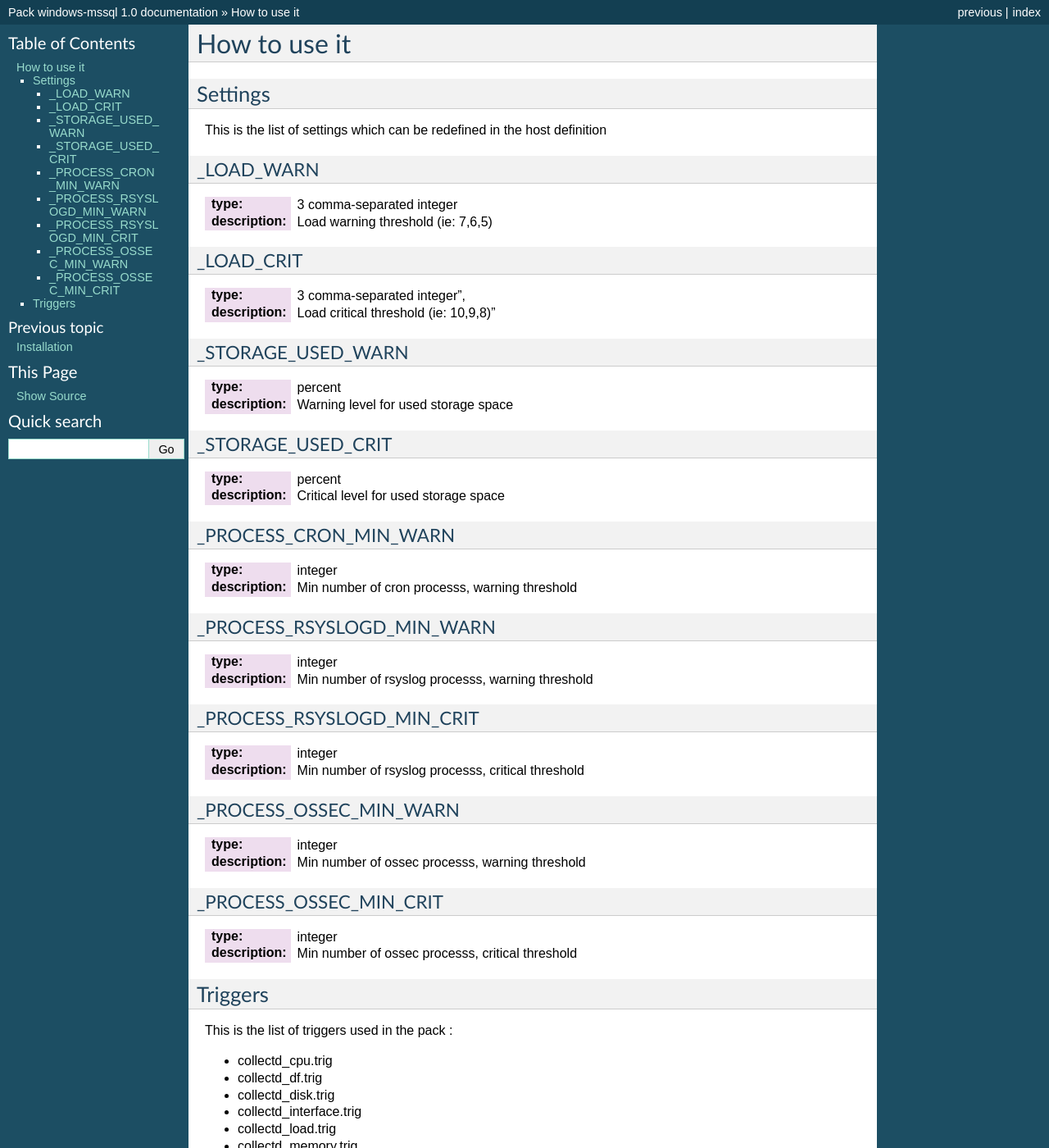
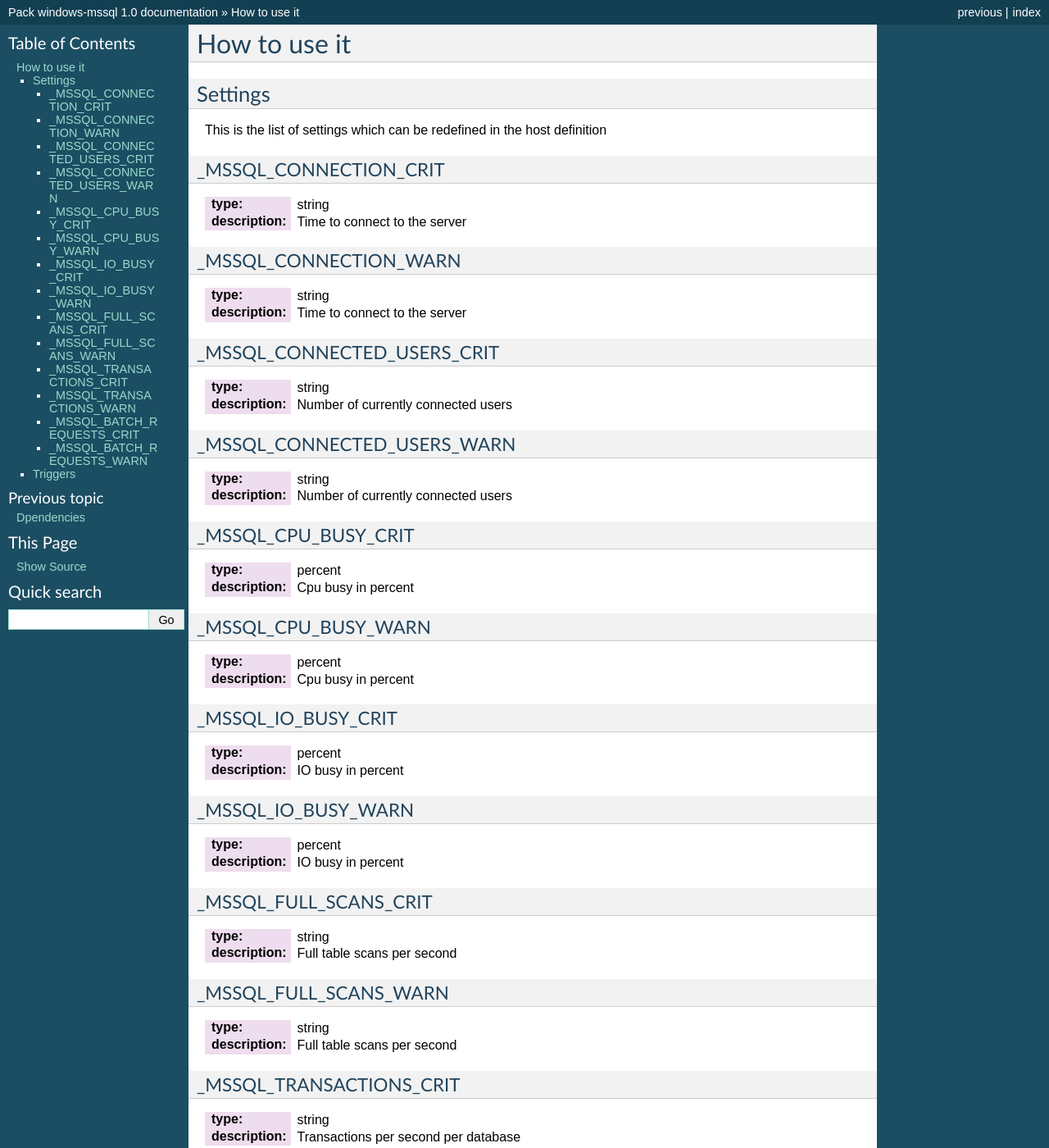
Before and after one commit to savoirfairelinux/monitoring-tools, a Sphinx documentation site: the page built from doc/source/howtouseit.rst, in a window 1280 px wide and 1400 px high. Shown: the whole window at 82% size. Built offline with Sphinx 7.4.7, drawn with Linux system fonts in a browser that asks for light colours; pages that are not in the unit, such as notebooks, are missing from menus; some of the changed text lies outside the part shown.

Commit message:
* Add docs

```diff
--- a/doc/source/howtouseit.rst
+++ b/doc/source/howtouseit.rst
@@ -7,81 +7,94 @@
 
 This is the list of settings which can be redefined in the host definition
 
-_LOAD_WARN
-----------
+_MSSQL_CONNECTION_CRIT
+-------------------------
 
-:type:              3 comma-separated integer
-:description:       Load warning threshold (ie: 7,6,5)
+:type:              string
+:description:       Time to connect to the server
+
+_MSSQL_CONNECTION_WARN
+-------------------------
 
 
-_LOAD_CRIT
-----------
+:type:              string
+:description:       Time to connect to the server
 
-:type:              3 comma-separated integer",
-:description:        Load critical threshold (ie: 10,9,8)"
+_MSSQL_CONNECTED_USERS_CRIT
+-------------------------
 
 
-_STORAGE_USED_WARN
+:type:              string
+:description:       Number of currently connected users
+
+_MSSQL_CONNECTED_USERS_WARN
+-------------------------
+
+
+:type:              string
+:description:       Number of currently connected users
+
+_MSSQL_CPU_BUSY_CRIT
+-------------------
+
+:type:              percent
+:description:       Cpu busy in percent
+
+_MSSQL_CPU_BUSY_WARN
+--------------------
+
+:type:              percent
+:description:       Cpu busy in percent
+
+_MSSQL_IO_BUSY_CRIT
 ------------------
 
-:type:              percent
-:description:       Warning level for used storage space
-
-
-_STORAGE_USED_CRIT
-------------------
 
 :type:              percent
-:description:       Critical level for used storage space
+:description:       IO busy in percent
 
+_MSSQL_IO_BUSY_WARN
+-------------------
 
-_PROCESS_CRON_MIN_WARN
+:type:              percent
+:description:       IO busy in percent
+
+_MSSQL_FULL_SCANS_CRIT
 ----------------------
 
-:type:              integer
-:description:       Min number of cron processs, warning threshold
+:type:              string
+:description:       Full table scans per second
 
+_MSSQL_FULL_SCANS_WARN
+----------------------
 
+:type:              string
+:description:       Full table scans per second
 
-_PROCESS_RSYSLOGD_MIN_WARN
+_MSSQL_TRANSACTIONS_CRIT
+------------------------
+
+:type:              string
+:description:       Transactions per second per database
+
+_MSSQL_TRANSACTIONS_WARN
+------------------------
+
+:type:              string
+:description:       Transactions per second per database
+
+_MSSQL_BATCH_REQUESTS_CRIT
+-------------------------
+
+:type:              string
+:description:       Batch requests per second
+
+_MSSQL_BATCH_REQUESTS_WARN
 --------------------------
 
-:type:              integer
-:description:       Min number of rsyslog processs, warning threshold
-
-
-_PROCESS_RSYSLOGD_MIN_CRIT
---------------------------
-
-:type:              integer
-:description:       Min number of rsyslog processs, critical threshold
-
-
-_PROCESS_OSSEC_MIN_WARN
------------------------
-
-:type:              integer
-:description:       Min number of ossec processs, warning threshold
-
-
-_PROCESS_OSSEC_MIN_CRIT
------------------------
-
-:type:              integer
-:description:       Min number of ossec processs, critical threshold
+:type:              string
+:description:       Batch requests per second
 
 
 Triggers
 ~~~~~~~~
-
-This is the list of triggers used in the pack :
-
-* collectd_cpu.trig
-* collectd_df.trig
-* collectd_disk.trig
-* collectd_interface.trig
-* collectd_load.trig
-* collectd_memory.trig
-* collectd_processes.trig
-* collectd_swap.trig
-* collectd_users.trig
```
Also changed, not shown: doc/source/dependencies.rst (added, +34 -0 lines), doc/source/index.rst (+1 -9 lines), 1 other file.
